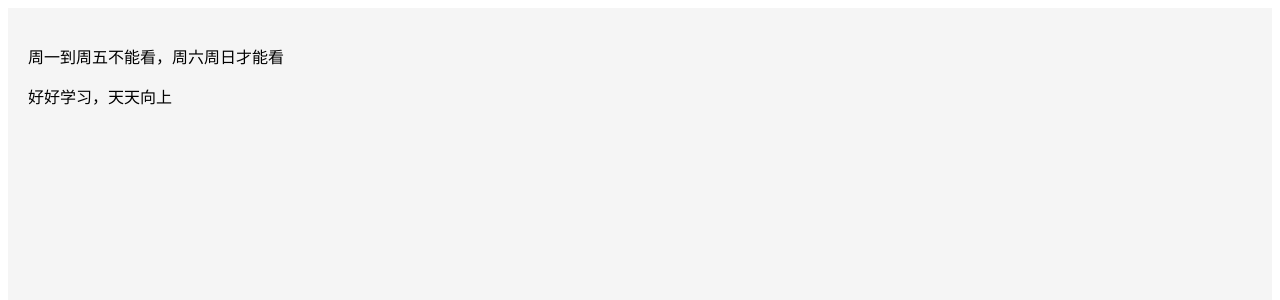
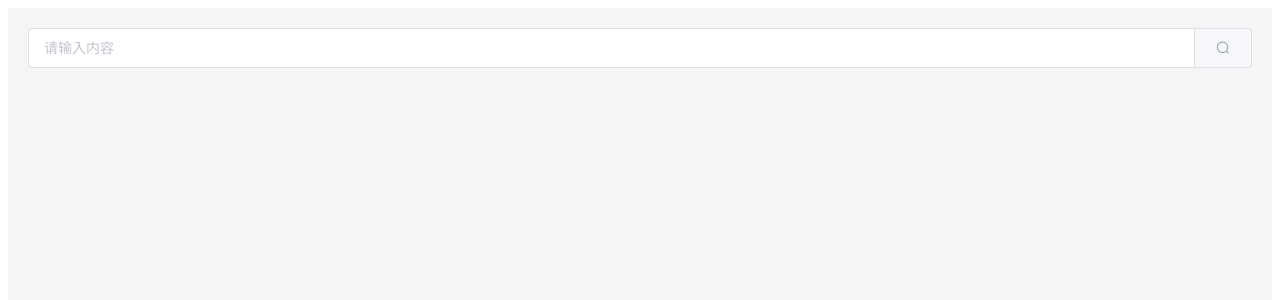
Before and after one commit to dxil/dingxl.com, a Vue app in the folder index/: page /#/search in a window 1280 px wide. Shown: the top 300 px of the page. Built offline with nearby package versions, Linux system fonts and the light colour scheme; what mint-ui would draw is missing.

Commit message:
寒假暂时放开限制

```diff
--- a/index/src/components/search.vue
+++ b/index/src/components/search.vue
@@ -64,7 +64,7 @@
         if (day === 0 || day === 6) {
           this.isShow = true
         }else {
-          this.isShow = false
+          this.isShow = true
         }
       },
       search () {
```
